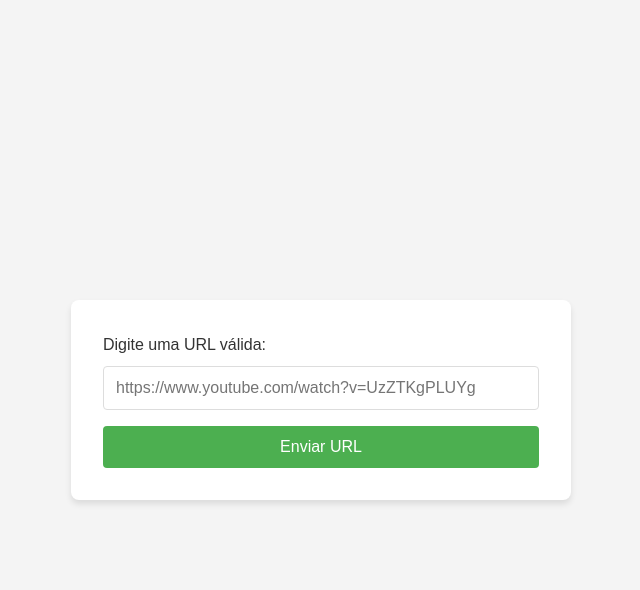
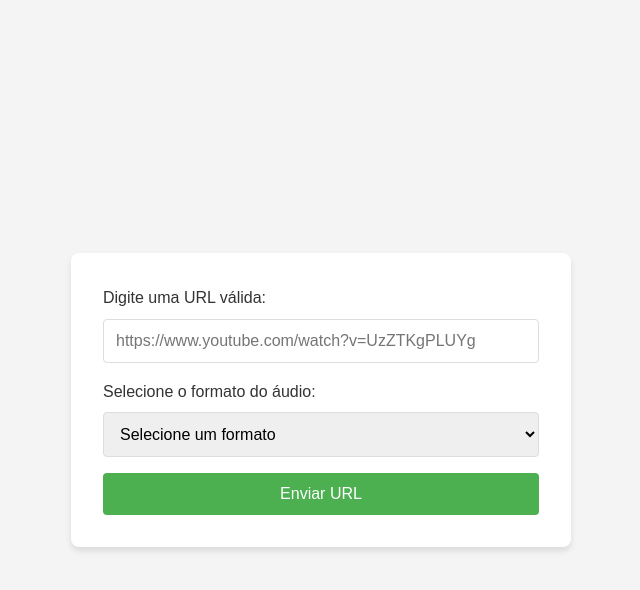
Before and after one commit to nepanuceno/yt-dlp-php, a PHP site: page /sample/index.php in a window 1280 px wide. Shown: the top 590 px of the page, without its empty margins (319-959 px from the left). Run offline with PHP 8.4, Linux system fonts and the light colour scheme.

Commit message:
Add campo de extensoes de arquivos

```diff
--- a/sample/assets/css/style.css
+++ b/sample/assets/css/style.css
@@ -28,7 +28,8 @@
             margin-bottom: 0.5rem;
             color: #333;
         }
-        .form-group input {
+        .form-group input,
+            .form-group select {
             width: 100%;
             padding: 0.75rem;
             border: 1px solid #ddd;
--- a/sample/index.php
+++ b/sample/index.php
@@ -43,6 +43,20 @@
                     <span id="maxValueDisplay">1000</span>
                 </div>
             </div>
+
+            <div class="form-group">
+                <label for="audioFormat">Selecione o formato do áudio:</label>
+                <select id="audioFormat" name="audioFormat" required>
+                    <option value="">Selecione um formato</option>
+                    <option value="mp3">MP3 - Formato mais comum e amplamente suportado</option>
+                    <option value="wav">WAV - Alta qualidade sem compressão</option>
+                    <option value="aac">AAC - Qualidade superior ao MP3 com menor tamanho</option>
+                    <option value="ogg">OGG - Formato livre e de código aberto</option>
+                    <option value="m4a">M4A - Formato da Apple com boa qualidade</option>
+                    <option value="flac">FLAC - Compressão sem perdas</option>
+                </select>
+            </div>
+
             <div class="spinner-container">
                 <div class="spinner"></div>
             </div>
```
